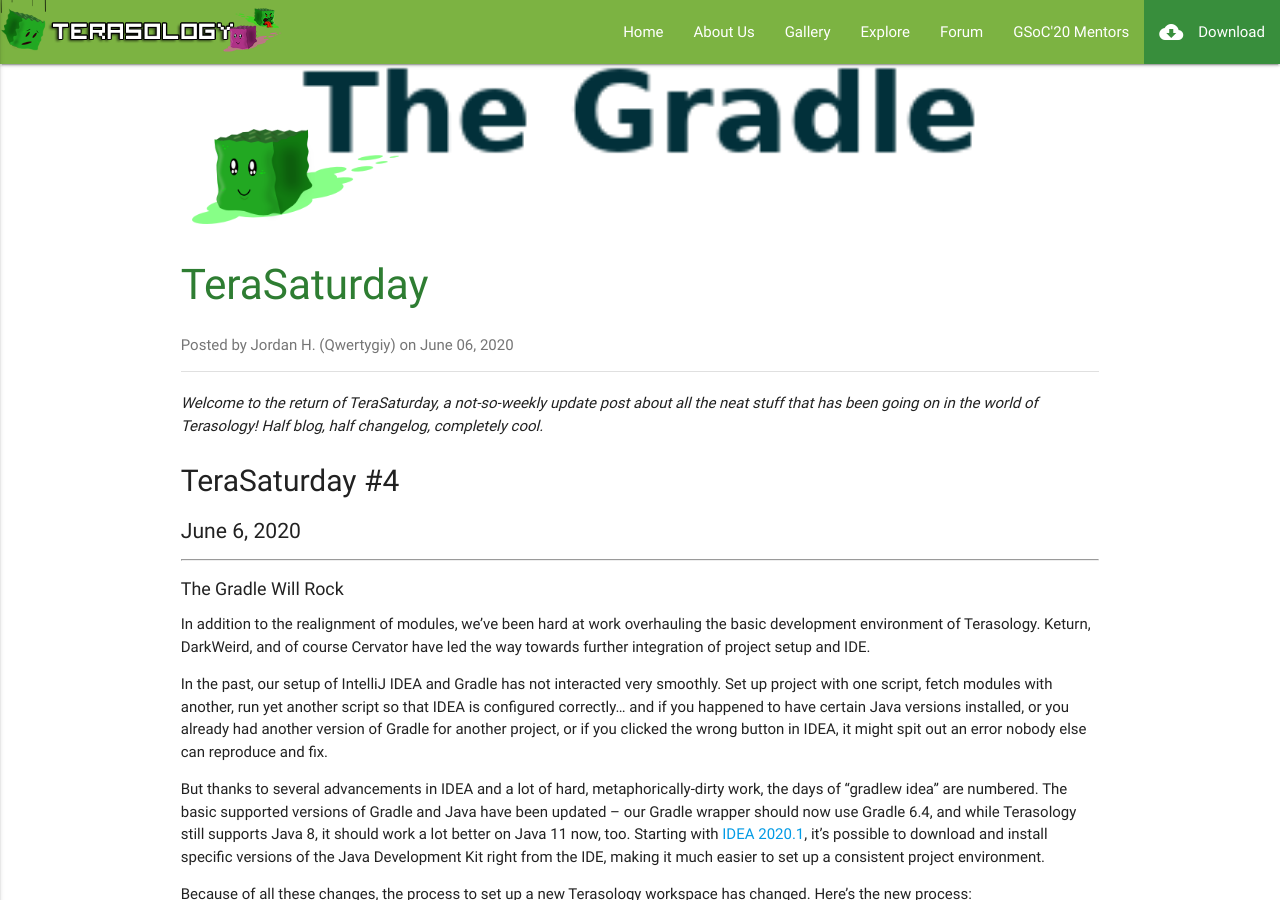
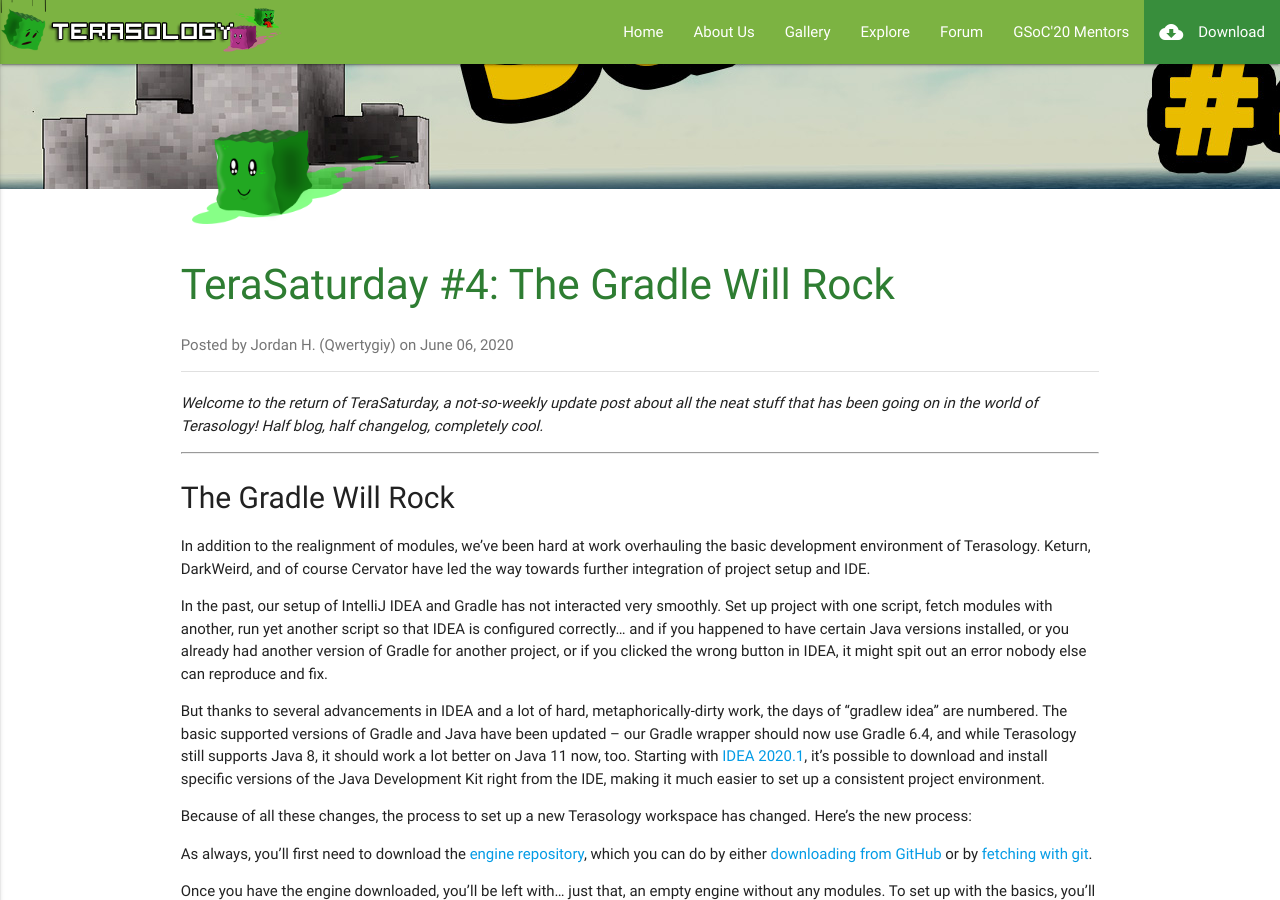
Before and after one commit to MovingBlocks/legacy-website, a Jekyll site: the page built from _posts/2020-06-06-terasaturday-4.md, in a window 1280 px wide and 900 px high, scrolled down 375 px. Built offline with Jekyll 4.4.1, drawn with Linux system fonts in a browser that asks for light colours; nearby versions of some CDN libraries.

Commit message:
chore(post): update banner image for TeraSaturday 4

```diff
--- a/_posts/2020-06-06-terasaturday-4.md
+++ b/_posts/2020-06-06-terasaturday-4.md
@@ -1,22 +1,18 @@
 ---
 layout: post
-title: TeraSaturday #4: The Gradle Will Rock
+title: "TeraSaturday #4: The Gradle Will Rock"
 description: >
   An exploration of recent events in Terasology development
 author: Jordan H. (Qwertygiy)
-header-img: "/img/terasaturday/4/logo.png"
+header-img: "/img/terasaturday/4/banner.jpg"
 ---
 
 _Welcome to the return of TeraSaturday, a not-so-weekly update post about all the neat stuff that has been going on in
 the world of Terasology! Half blog, half changelog, completely cool._
 
-## TeraSaturday #4
-
-### June 6, 2020
-
 ------------------------
 
-#### The Gradle Will Rock
+## The Gradle Will Rock
 
 In addition to the realignment of modules, we've been hard at work overhauling the basic development environment of
 Terasology. Keturn, DarkWeird, and of course Cervator have led the way towards further integration of project setup
@@ -32,7 +28,6 @@
 Gradle 6.4, and while Terasology still supports Java 8, it should work a lot better on Java 11 now, too. Starting with
 [IDEA 2020.1], it's possible to download and install specific versions of the Java Development Kit right from the IDE,
 making it much easier to set up a consistent project environment.
-
 
 Because of all these changes, the process to set up a new Terasology workspace has changed. Here's the new process:
 
```
Also changed, not shown: img/terasaturday/4/banner.jpg (added), img/terasaturday/4/logo.png (deleted).
